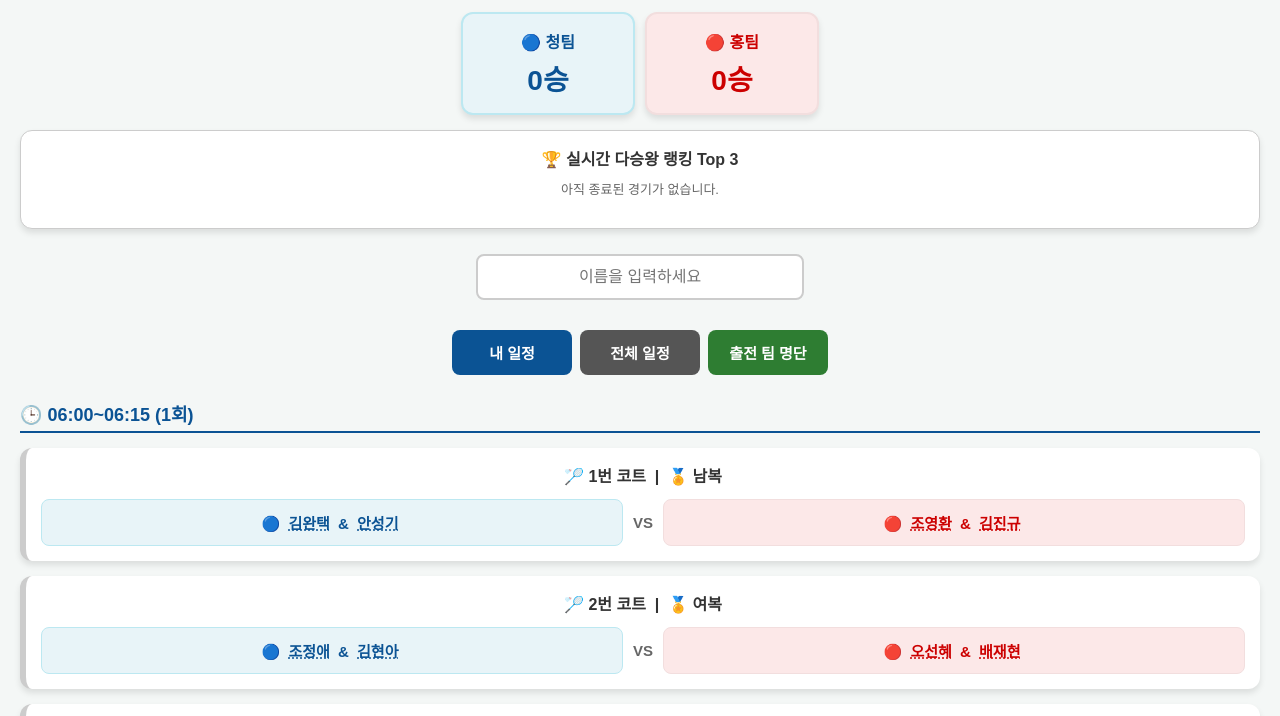
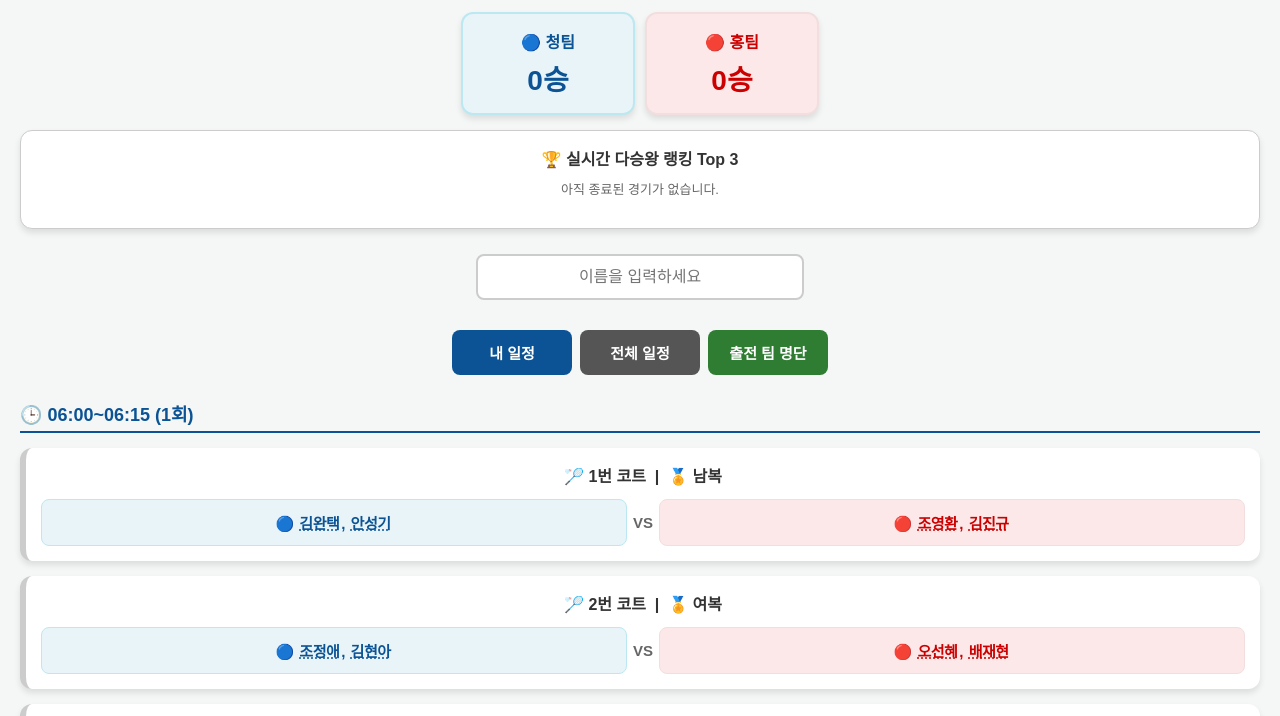
Before and after one commit to Dominic-K/naruminton, a plain HTML site: page index.html in a window 1280 px wide. Shown: the part 88-804 px from the top of the page. Drawn offline with Linux system fonts and the light colour scheme.

Commit message:
Update index.html
이름 줄바꿈 수정

```diff
--- a/index.html
+++ b/index.html
@@ -34,7 +34,6 @@
         .header p { color: var(--sub-text); font-size: 14px; margin: 0; }
         .dark-mode-btn { position: absolute; top: 0; right: 0; background: none; border: none; font-size: 20px; cursor: pointer; }
 
-        /* 🚀 앱으로 추가 버튼 (좌측 상단) */
         .pwa-btn {
             position: absolute; top: 0; left: 0; background-color: #0b5394; color: white;
             border: none; padding: 5px 10px; border-radius: 20px; font-size: 12px;
@@ -48,7 +47,6 @@
         .score-red { background-color: var(--red-bg); border: 2px solid var(--red-border); color: var(--red-text); }
         .score-num { font-size: 28px; display: block; margin-top: 5px; }
 
-        /* 🚀 명예의 전당 (랭킹보드) */
         .ranking-board {
             background: var(--card-bg); border-radius: 12px; padding: 15px; margin-bottom: 25px;
             box-shadow: 0 4px 6px rgba(0,0,0,0.1); border: 1px solid var(--border-color);
@@ -76,20 +74,28 @@
         .court { font-size: 16px; font-weight: bold; margin-bottom: 12px; text-align: center; }
 
         .teams { display: flex; justify-content: space-between; align-items: center; font-size: 15px; }
-        .team { flex: 1; text-align: center; padding: 12px 5px; border-radius: 8px; font-weight: bold; transition: all 0.3s; }
+
+        /* 🚀 팀 이름 짤림 방지 업데이트 (자간 압축 및 여백 축소) */
+        .team {
+            flex: 1; text-align: center;
+            padding: 12px 2px; /* 좌우 여백을 줄여 공간 확보 */
+            border-radius: 8px; font-weight: bold; transition: all 0.3s;
+            word-break: keep-all; /* 마지막 한 글자만 줄바꿈되는 현상 방지 */
+            letter-spacing: -0.5px; /* 자간을 살짝 좁혀서 공간 추가 확보 */
+        }
+
         .team-a { background-color: var(--blue-bg); border: 1px solid var(--blue-border); color: var(--blue-text); }
         .team-b { background-color: var(--red-bg); border: 1px solid var(--red-border); color: var(--red-text); }
-        .vs { font-weight: bold; color: var(--sub-text); margin: 0 10px; }
+        .vs { font-weight: bold; color: var(--sub-text); margin: 0 6px; } /* VS 박스 여백도 살짝 줄임 */
 
-        .score-box { font-size: 20px; font-weight: 900; margin-top: 8px; color: var(--text-color); }
+        .score-box { font-size: 20px; font-weight: 900; margin-top: 8px; color: var(--text-color); letter-spacing: 0; }
         .winner-a { background-color: var(--win-blue-bg); border: 2px solid var(--blue-border); transform: scale(1.05); z-index: 10; box-shadow: 0 0 10px rgba(11,83,148,0.3); }
         .winner-b { background-color: var(--win-red-bg); border: 2px solid var(--red-border); transform: scale(1.05); z-index: 10; box-shadow: 0 0 10px rgba(204,0,0,0.3); }
         .winner-a .score-box { color: var(--blue-text); font-size: 26px; }
         .winner-b .score-box { color: var(--red-text); font-size: 26px; }
         .loser { opacity: 0.5; filter: grayscale(50%); }
 
-        /* 선수 이름 클릭 스타일 */
-        .player-click { cursor: pointer; text-decoration: underline; text-decoration-style: dotted; padding: 2px 4px; border-radius: 4px; transition: background 0.2s; }
+        .player-click { cursor: pointer; text-decoration: underline; text-decoration-style: dotted; padding: 2px 2px; border-radius: 4px; transition: background 0.2s; }
         .player-click:active { background-color: rgba(0,0,0,0.1); }
 
         .highlight { color: #d90429; font-weight: 900; background-color: var(--highlight-bg); text-decoration-style: solid; }
@@ -112,7 +118,6 @@
             padding: 15px; border-radius: 50%; box-shadow: 0 4px 8px rgba(0,0,0,0.3);
         }
 
-        /* 🚀 전적 돋보기 모달 팝업 */
         .modal-overlay {
             display: none; position: fixed; top: 0; left: 0; width: 100%; height: 100%;
             background-color: var(--modal-bg); z-index: 100; justify-content: center; align-items: center;
@@ -156,7 +161,7 @@
         </div>
     </div>
 
-    <!-- 🚀 실시간 명예의 전당 (Top 3 랭킹) -->
+    <!-- 실시간 명예의 전당 -->
     <div class="ranking-board">
         <div class="ranking-title">🏆 실시간 다승왕 랭킹 Top 3</div>
         <div id="rankingList">
@@ -178,7 +183,7 @@
     <div id="results"></div>
     <button class="scroll-top-btn" id="scrollTopBtn" onclick="scrollToTop()">⬆️</button>
 
-    <!-- 🚀 개인 전적 돋보기 모달 -->
+    <!-- 개인 전적 돋보기 모달 -->
     <div class="modal-overlay" id="playerModal" onclick="if(event.target===this) closePlayerModal()">
         <div class="modal-content">
             <button class="modal-close" onclick="closePlayerModal()">×</button>
@@ -213,7 +218,6 @@
         let currentViewMode = 'all';
         let currentSearchName = '';
 
-        // 🚀 1. PWA 설치 로직
         let deferredPrompt;
         window.addEventListener('beforeinstallprompt', (e) => {
             e.preventDefault();
@@ -231,7 +235,6 @@
                     deferredPrompt = null;
                 });
             } else {
-                // 아이폰 등 브라우저 지원 불가 시 안내
                 alert("아이폰(Safari) 유저이신가요?\n하단 메뉴 탭의 [공유하기 ⍗] 버튼을 누른 후\n[홈 화면에 추가 ➕]를 선택하시면 어플처럼 쓸 수 있습니다!");
             }
         }
@@ -247,7 +250,6 @@
             document.getElementById('darkModeToggle').innerText = '☀️';
         }
 
-        // 🚀 2. 개인별 전적 계산기
         function getPlayerStats() {
             let stats = {};
             blueTeam.forEach(p => stats[p] = { name: p, team: 'blue', matches: 0, wins: 0, diff: 0 });
@@ -287,11 +289,9 @@
             return stats;
         }
 
-        // 🚀 3. 명예의 전당(랭킹 보드) 업데이트
         function updateRankingBoard(stats) {
             let players = Object.values(stats).filter(p => p.matches > 0);
 
-            // 승수 -> 득실차 -> 뛴 경기수(적은 순) 정렬
             players.sort((a, b) => {
                 if (b.wins !== a.wins) return b.wins - a.wins;
                 if (b.diff !== a.diff) return b.diff - a.diff;
@@ -322,7 +322,6 @@
             rankDiv.innerHTML = html;
         }
 
-        // 🚀 4. 모달 열기/닫기 함수
         function openPlayerModal(playerName) {
             const stats = getPlayerStats()[playerName];
             if (!stats) return;
@@ -450,13 +449,13 @@
             const displayScoreA = scoreA ? `<div class="score-box">${scoreA}</div>` : "";
             const displayScoreB = scoreB ? `<div class="score-box">${scoreB}</div>` : "";
 
-            // 🚀 5. 모든 선수의 이름을 클릭 가능하게 만들기 (부분 일치 하이라이트는 유지)
+            // 🚀 6. 이름 사이를 ' & ' 대신 ', ' 로 변경하여 여백 확보
             const clickableNames = (arr) => {
                 return arr.map(p => {
                     const isSearched = nameInput && p.includes(nameInput);
                     const hlClass = isSearched ? 'highlight' : '';
                     return `<span class="player-click ${hlClass}" onclick="openPlayerModal('${p}')">${p}</span>`;
-                }).join(' & ');
+                }).join(', ');
             };
 
             let borderColor = "var(--border-color)";
```
